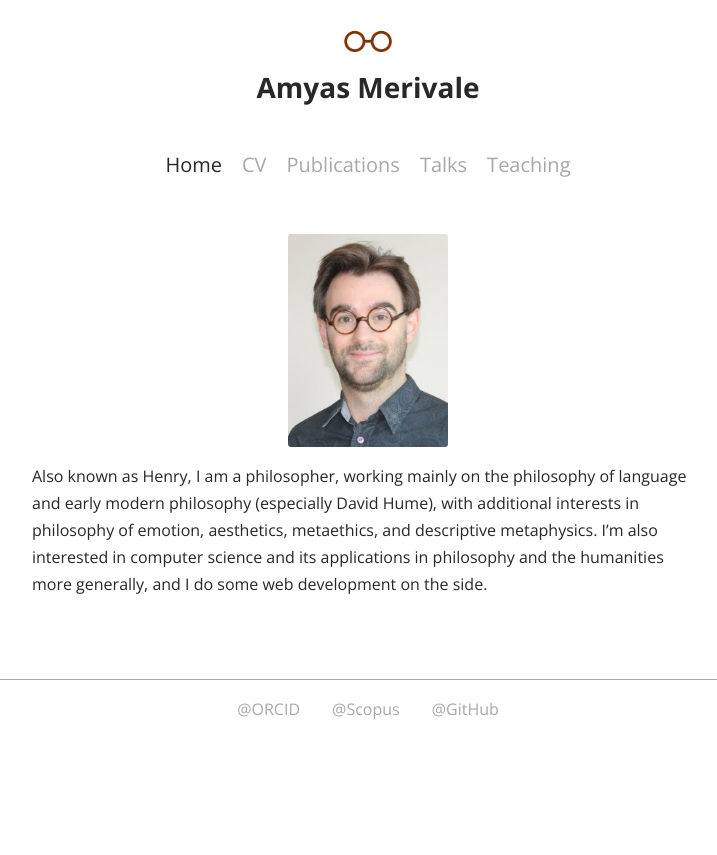
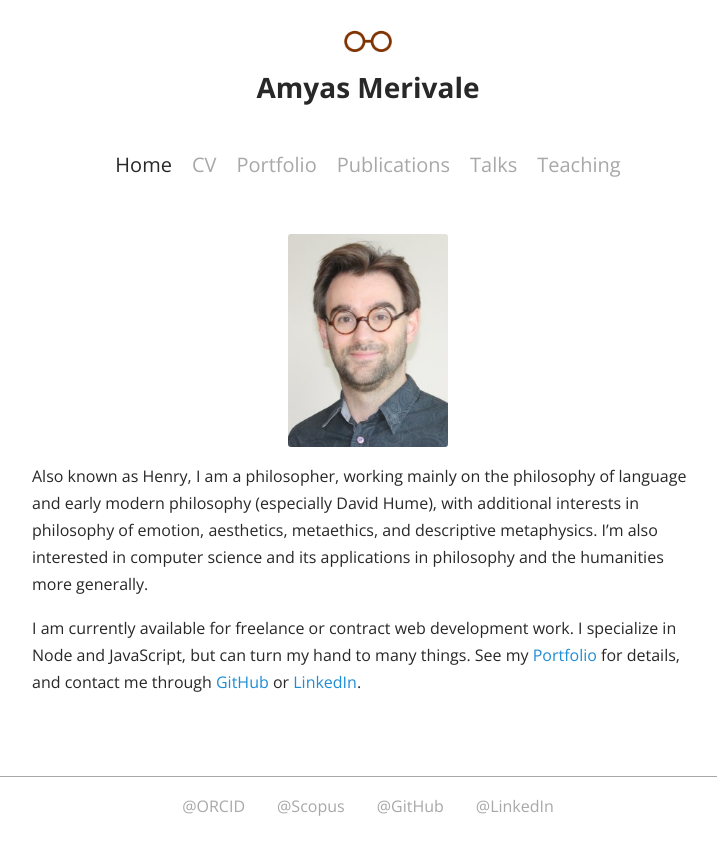
Before and after one commit to merivale/merivale.github.io, a Jekyll site: the page built from index.md, in a window 1280 px wide. Shown: the top 855 px of the page, without its empty margins (272-989 px from the left). Built offline with Jekyll 4.4.1, drawn with Linux system fonts in a browser that asks for light colours; nearby versions of some CDN libraries.

Commit message:
added portfolio

```diff
--- a/_config.yml
+++ b/_config.yml
@@ -10,6 +10,7 @@ defaults:
       path: ""
     values:
       layout: "default"
-orcid: 0000-0002-6301-6419
-scopus: 44461866400
-github: merivale
+orcid: https://orcid.org/0000-0002-6301-6419
+scopus: https://www.scopus.com/authid/detail.uri?authorId=44461866400
+github: https://github.com/merivale
+linkedin: https://www.linkedin.com/in/amyas-merivale-845859158
--- a/_data/sections.yml
+++ b/_data/sections.yml
@@ -4,6 +4,9 @@
 - id: cv
   title: CV
   url: /cv
+- id: portfolio
+  title: Portfolio
+  url: /portfolio
 - id: publications
   title: Publications
   url: /publications
--- a/_layouts/default.html
+++ b/_layouts/default.html
@@ -31,9 +31,10 @@ layout: compress
       {{ content }}
     </main>
     <footer class="footer">
-      <a href="https://orcid.org/{{ site.orcid }}">@ORCID</a>
-      <a href="https://www.scopus.com/authid/detail.uri?authorId={{ site.scopus }}">@Scopus</a>
-      <a href="https://github.com/{{ site.github }}">@GitHub</a>
+      <a href="{{ site.orcid }}">@ORCID</a>
+      <a href="{{ site.scopus }}">@Scopus</a>
+      <a href="{{ site.github }}">@GitHub</a>
+      <a href="{{ site.linkedin }}">@LinkedIn</a>
     </footer>
   </body>
 </html>
--- a/index.md
+++ b/index.md
@@ -4,4 +4,6 @@ section: home
 
 ![mugshot](/assets/img/merivale.jpg)
 
-Also known as Henry, I am a philosopher, working mainly on the philosophy of language and early modern philosophy (especially David Hume), with additional interests in philosophy of emotion, aesthetics, metaethics, and descriptive metaphysics. I'm also interested in computer science and its applications in philosophy and the humanities more generally, and I do some web development on the side.
+Also known as Henry, I am a philosopher, working mainly on the philosophy of language and early modern philosophy (especially David Hume), with additional interests in philosophy of emotion, aesthetics, metaethics, and descriptive metaphysics. I'm also interested in computer science and its applications in philosophy and the humanities more generally.
+
+I am currently available for freelance or contract web development work. I specialize in Node and JavaScript, but can turn my hand to many things. See my [Portfolio](/portfolio) for details, and contact me through [GitHub]({{ site.github }}) or [LinkedIn]({{ site.linkedin }}).
```
Also changed, not shown: _data/projects.yml (added, +20 -0 lines), portfolio/index.md (added, +15 -0 lines).
